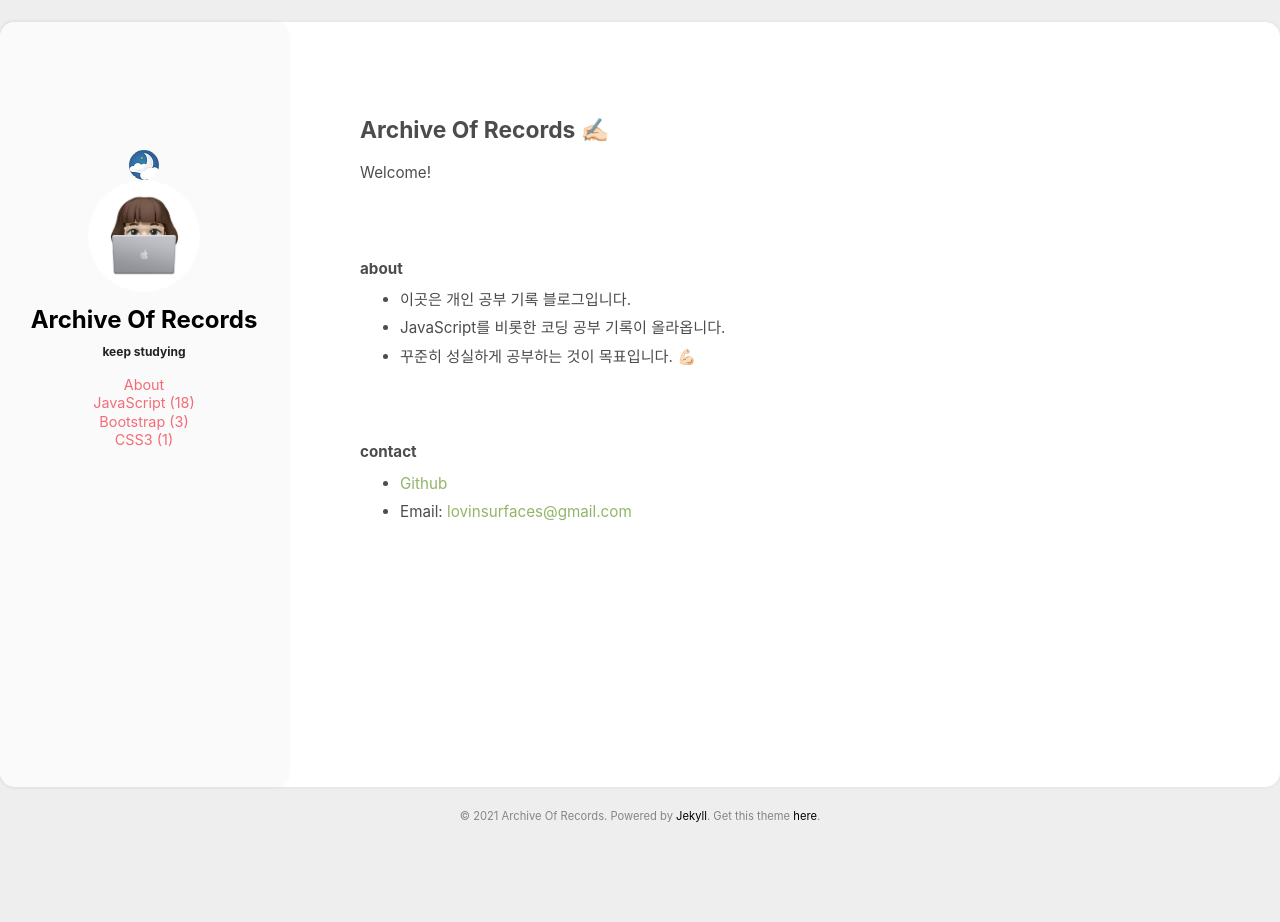
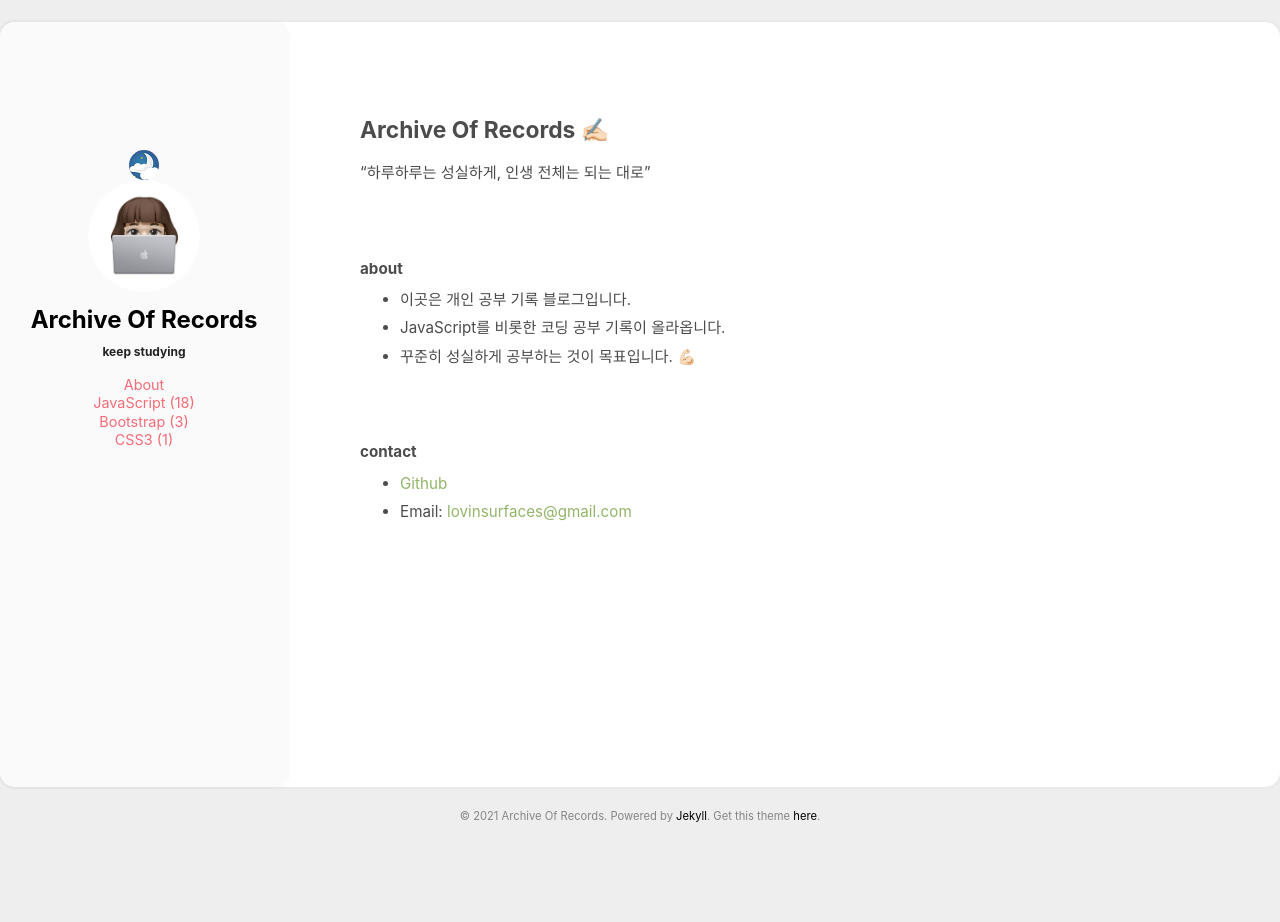
Before and after one commit to absolutelyfullycapable/absolutelyfullycapable.github.io, a Jekyll site: the page built from aboutme.html, in a window 1280 px wide. Built offline with Jekyll 4.4.1, drawn with Linux system fonts in a browser that asks for light colours.

Commit message:
Update aboutme.html

```diff
--- a/aboutme.html
+++ b/aboutme.html
@@ -5,7 +5,7 @@ layout: page
 <section class="aboutme">
     <div class="post_content">
         <h2>Archive Of Records ✍🏻</h2>
-        <p>Welcome!</p>
+        <p>“하루하루는 성실하게, 인생 전체는 되는 대로”</p>
         <br>
         <h4>about</h4>
         <ul>
```
